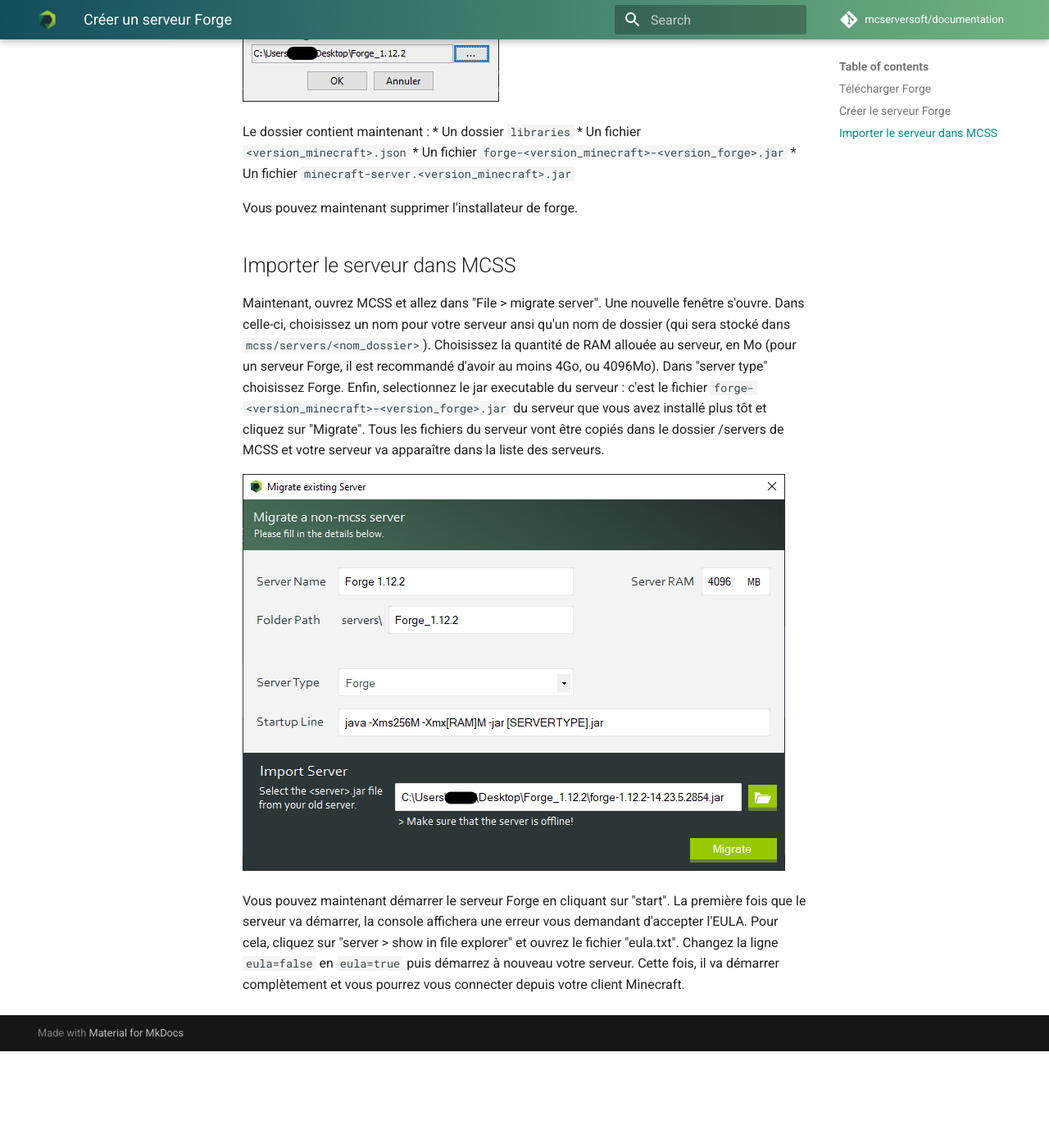
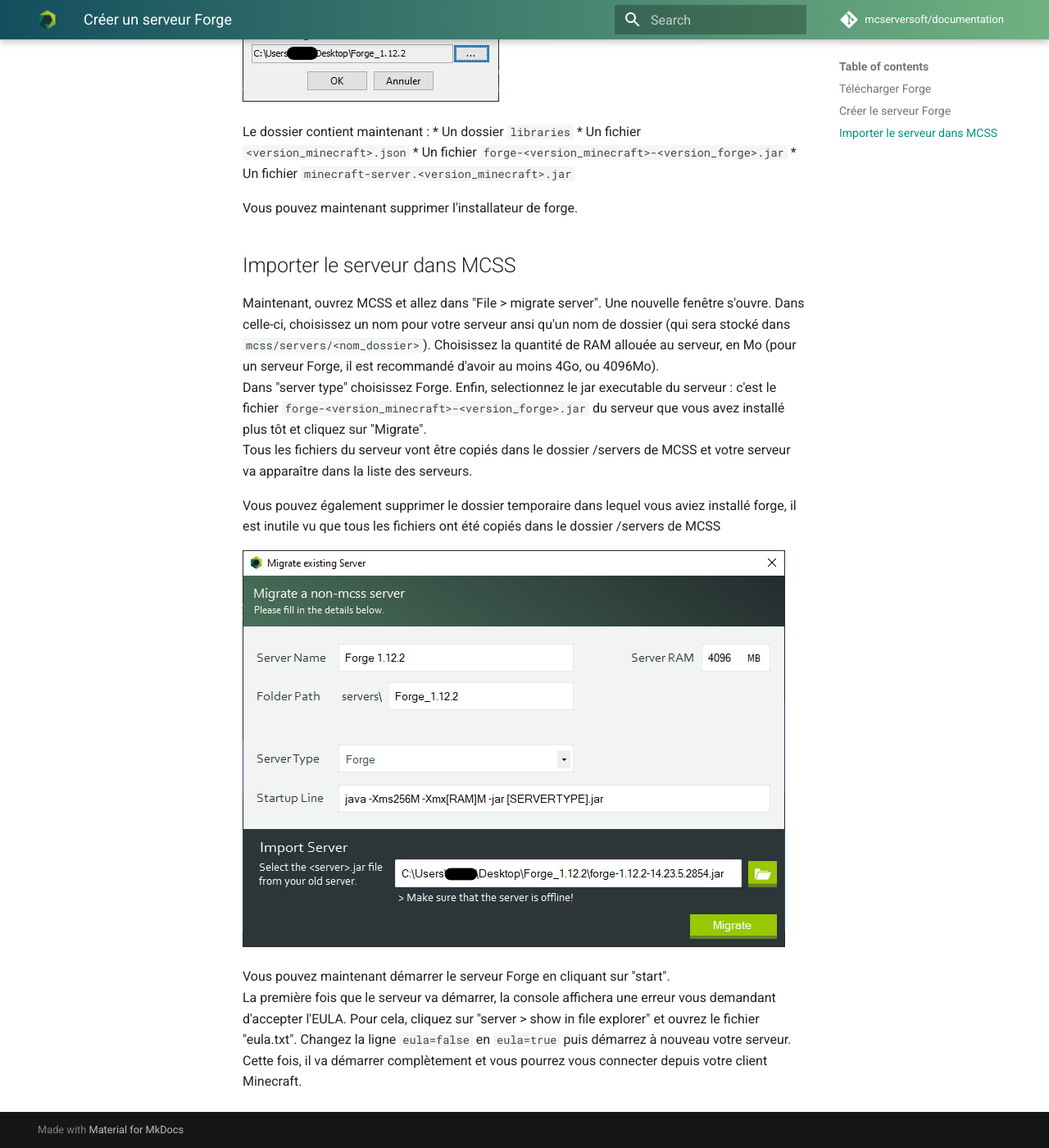
Before and after one commit to mcserversoft/documentation, an MkDocs documentation site: the page built from docs/creer_serveur_forge.md, in a window 1280 px wide and 1400 px high, scrolled down 1257 px. Shown: the whole window at 82% size. Built offline with MkDocs 1.6.1 and Material for MkDocs 9.7.7, drawn with Linux system fonts in a browser that asks for light colours; comment, search, counter and statistics services are not loaded; before the commit the page ends 2539 px from its top, so only the background shows below that; some of the changed text lies outside the part shown.

Commit message:
Update creer_serveur_forge.md

```diff
--- a/docs/creer_serveur_forge.md
+++ b/docs/creer_serveur_forge.md
@@ -18,7 +18,7 @@
 <a name="create-forge-server"></a>
 ## Créer le serveur Forge
 
-Une fois le téléchargement terminé, ouvrez le fichier `forge-<version_minecraft>-<version_forge>-installer.jar` pour commencer l'installation de Forge.
+Une fois le téléchargement terminé, ouvrez le fichier `forge-<version_minecraft>-<version_forge>-installer.jar` pour commencer l'installation de Forge.<br>
 Choisissez "install server" et selectionnez un dossier vide dans lequel le serveur va être temporairement installé (il sera ensuite déplacé dans le dossier de MCSS) et cliquez sur OK. Les fichier nécessaires au serveur vont être téléchargés et placés dans le dossier indiqué.
 
 ![L'installateur Forge](assets/screenshots/install_forge.png)
@@ -34,12 +34,14 @@
 <a name="import-server"></a>
 ## Importer le serveur dans MCSS
 
-Maintenant, ouvrez MCSS et allez dans "File > migrate server". Une nouvelle fenêtre s'ouvre. Dans celle-ci, choisissez un nom pour votre serveur ansi qu'un nom de dossier (qui sera stocké dans `mcss/servers/<nom_dossier>`). Choisissez la quantité de RAM allouée au serveur, en Mo (pour un serveur Forge, il est recommandé d'avoir au moins 4Go, ou 4096Mo).
-Dans "server type" choisissez Forge. Enfin, selectionnez le jar executable du serveur : c'est le fichier `forge-<version_minecraft>-<version_forge>.jar` du serveur que vous avez installé plus tôt et cliquez sur "Migrate".
-Tous les fichiers du serveur vont être copiés dans le dossier /servers de MCSS et votre serveur va apparaître dans la liste des serveurs.
+Maintenant, ouvrez MCSS et allez dans "File > migrate server". Une nouvelle fenêtre s'ouvre. Dans celle-ci, choisissez un nom pour votre serveur ansi qu'un nom de dossier (qui sera stocké dans `mcss/servers/<nom_dossier>`). Choisissez la quantité de RAM allouée au serveur, en Mo (pour un serveur Forge, il est recommandé d'avoir au moins 4Go, ou 4096Mo). <br>
+Dans "server type" choisissez Forge. Enfin, selectionnez le jar executable du serveur : c'est le fichier `forge-<version_minecraft>-<version_forge>.jar` du serveur que vous avez installé plus tôt et cliquez sur "Migrate". <br>
+Tous les fichiers du serveur vont être copiés dans le dossier /servers de MCSS et votre serveur va apparaître dans la liste des serveurs. <br>
+
+Vous pouvez également supprimer le dossier temporaire dans lequel vous aviez installé forge, il est inutile vu que tous les fichiers ont été copiés dans le dossier /servers de MCSS
 
 ![La fenêtre de migration de serveur](assets/screenshots/migrate_forge.png)
 
-Vous pouvez maintenant démarrer le serveur Forge en cliquant sur "start".
-La première fois que le serveur va démarrer, la console affichera une erreur vous demandant d'accepter l'EULA. Pour cela, cliquez sur "server > show in file explorer" et ouvrez le fichier "eula.txt". Changez la ligne `eula=false` en `eula=true` puis démarrez à nouveau votre serveur.
+Vous pouvez maintenant démarrer le serveur Forge en cliquant sur "start". <br>
+La première fois que le serveur va démarrer, la console affichera une erreur vous demandant d'accepter l'EULA. Pour cela, cliquez sur "server > show in file explorer" et ouvrez le fichier "eula.txt". Changez la ligne `eula=false` en `eula=true` puis démarrez à nouveau votre serveur. <br>
 Cette fois, il va démarrer complètement et vous pourrez vous connecter depuis votre client Minecraft.
```
